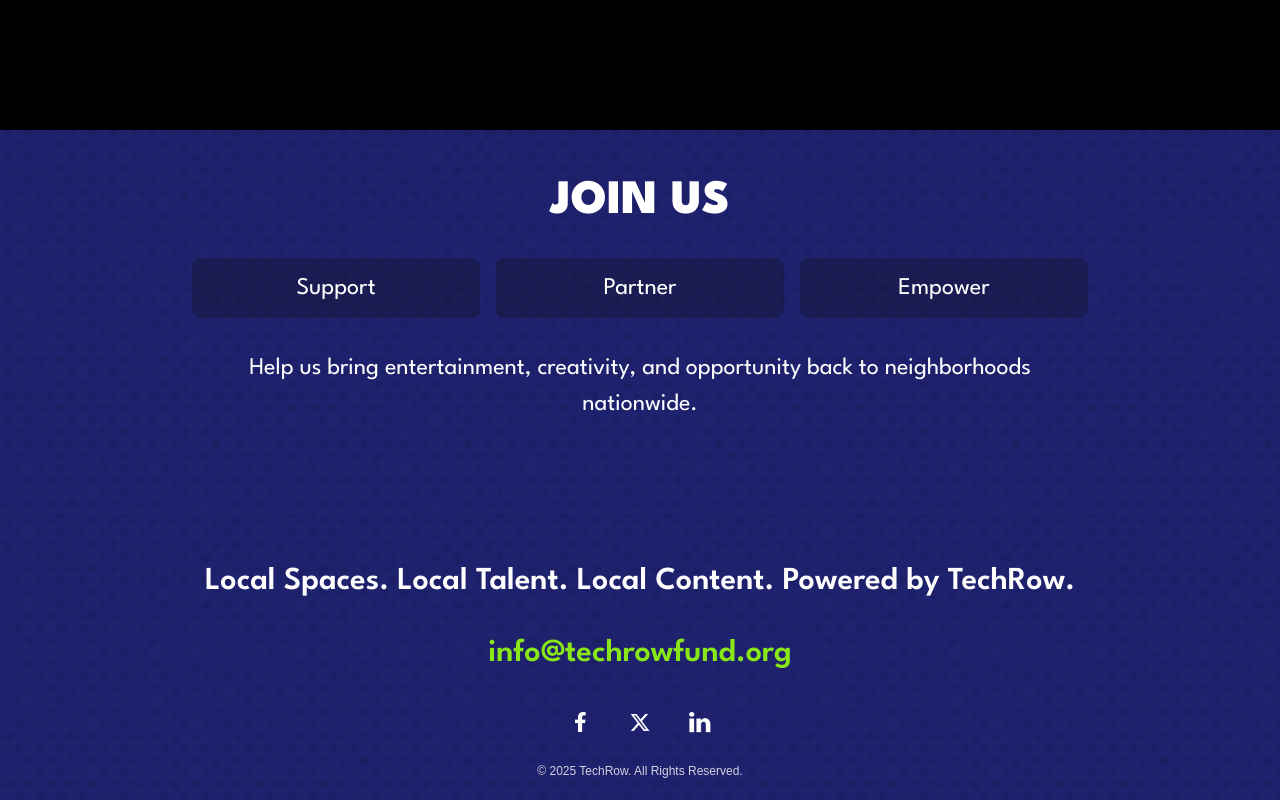
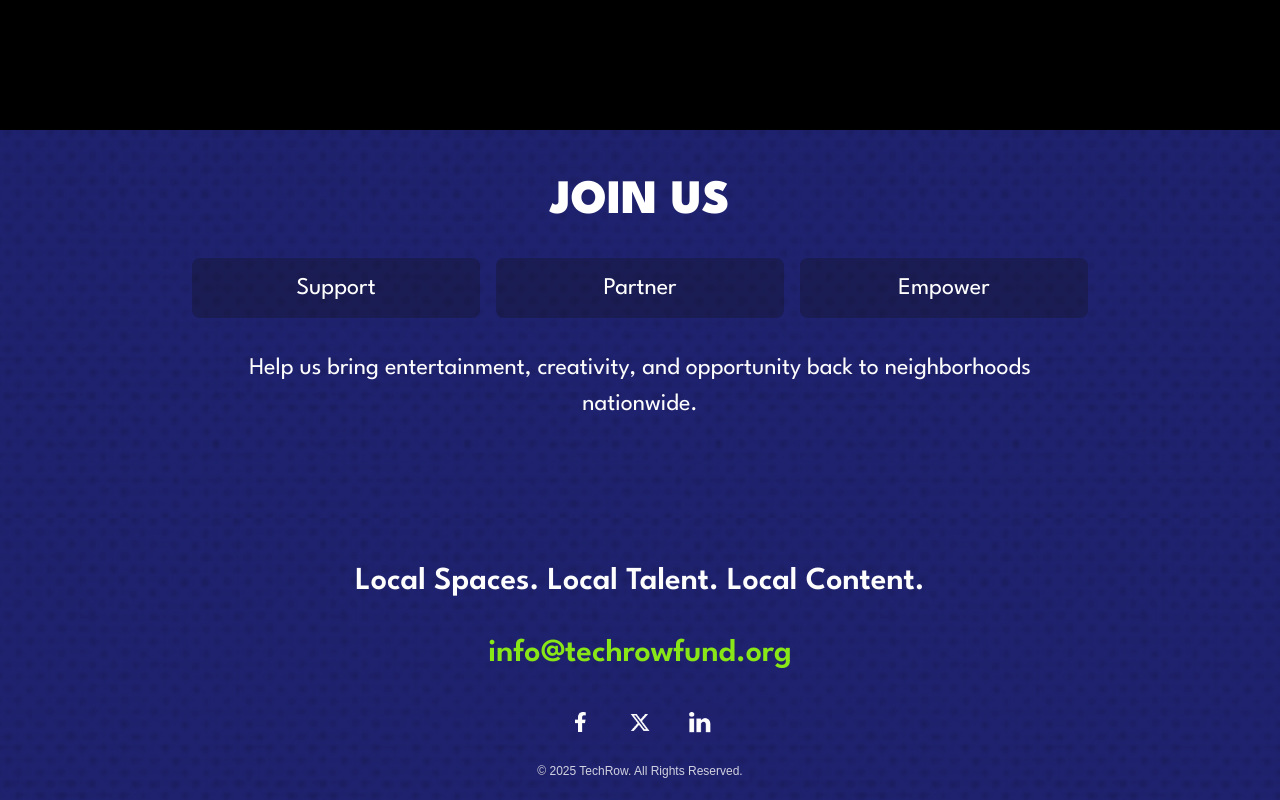
Before and after one commit to creativehandz/techrow, a React (Vite) app: page / in a window 1280 px wide. Shown: the part 4626-5426 px from the top of the page. Built offline with nearby package versions, Linux system fonts and the light colour scheme.

Commit message:
Update favicon to TR-Fund logo and modify Copyright component

```diff
--- a/index.html
+++ b/index.html
@@ -2,7 +2,7 @@
 <html lang="en">
   <head>
     <meta charset="UTF-8" />
-    <link rel="icon" type="image/x-icon" href="/favicon.ico" />
+    <link rel="icon" type="image/png" href="/favicon.png" />
     <meta name="viewport" content="width=device-width, initial-scale=1.0" />
     <link rel="preconnect" href="https://fonts.googleapis.com">
     <link rel="preconnect" href="https://fonts.gstatic.com" crossorigin>
--- a/src/components/Copyright.tsx
+++ b/src/components/Copyright.tsx
@@ -10,7 +10,7 @@
     <div className={`copyright-container footer-bg ${className}`}>
       <div className="copyright-content">
         <p className="copyright-tagline">
-          Local Spaces. Local Talent. Local Content. Powered by TechRow.
+          Local Spaces. Local Talent. Local Content.
         </p>
 
         <p className="footer-email">
```
Also changed, not shown: public/favicon.png (added), public/media/images/icons/TR-Fund-Logo-Explorations.png (added).
